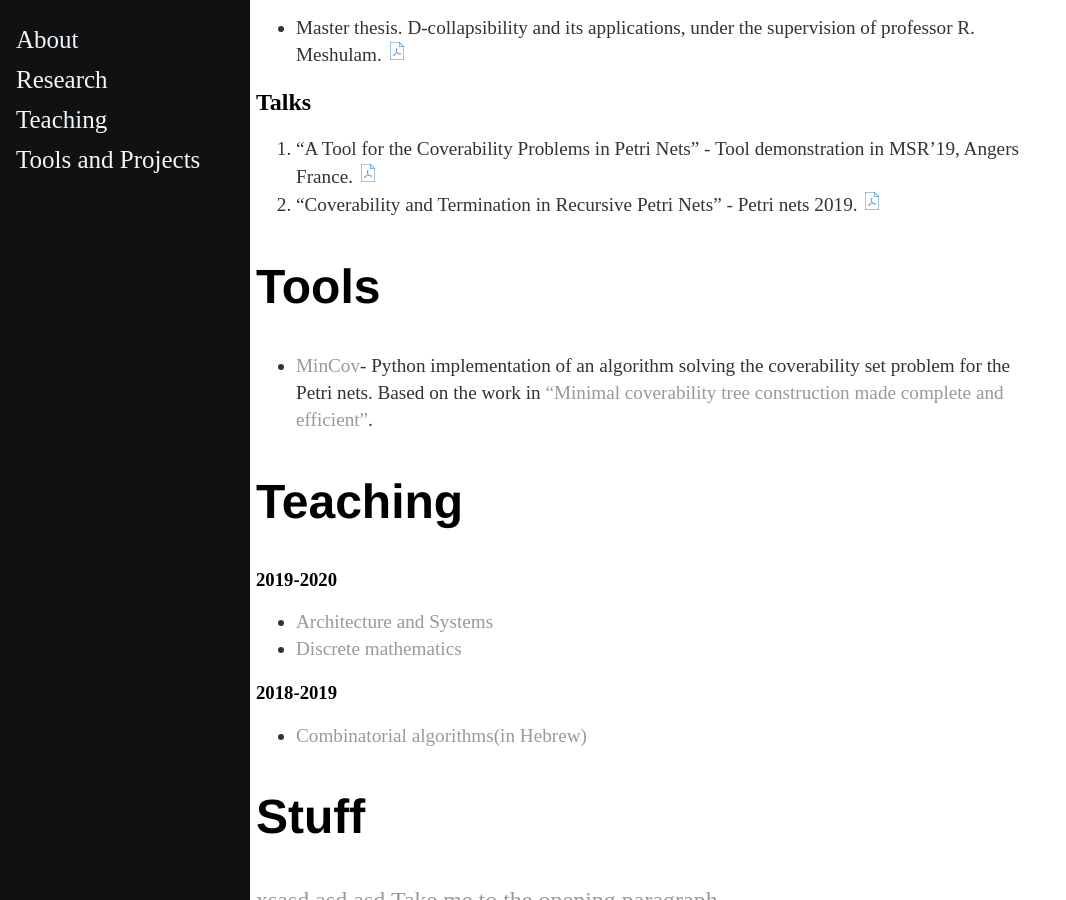
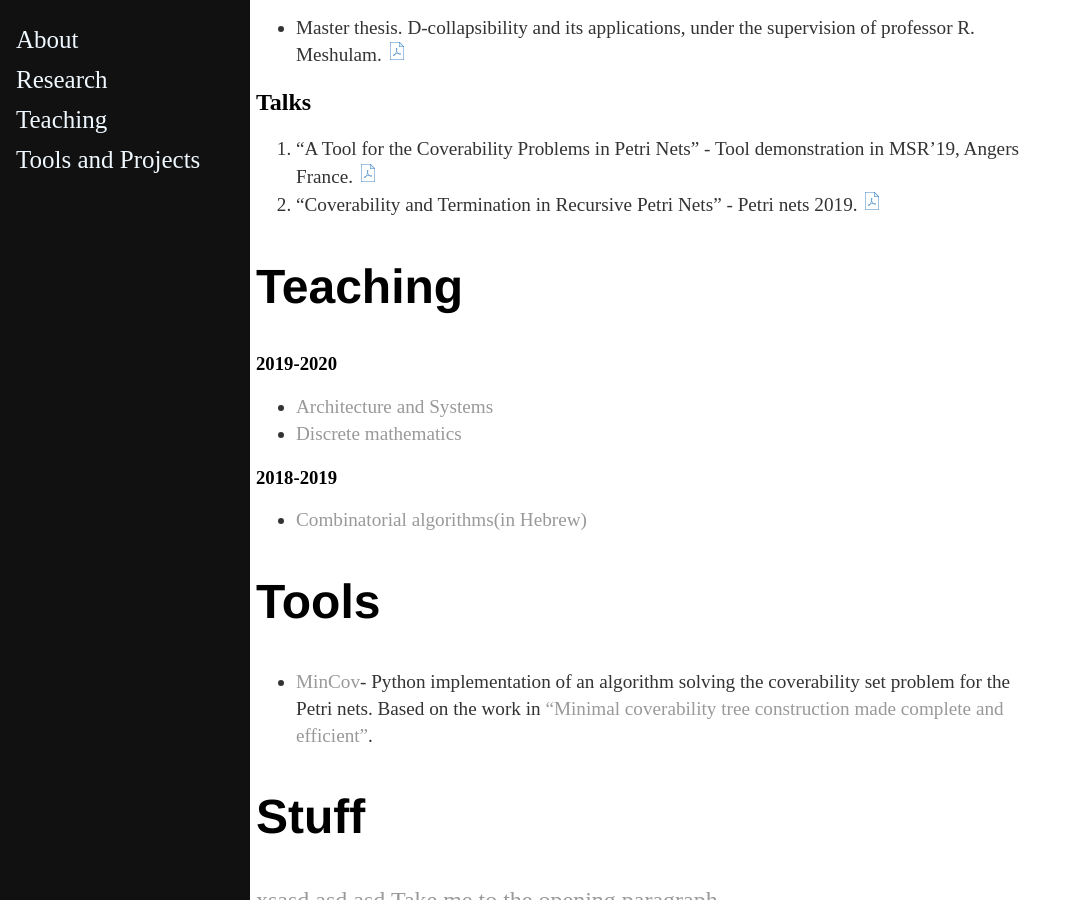
Before and after one commit to IgorKhm/igorkhm.github.io, a Jekyll site: the page built from index.md, in a window 1280 px wide and 900 px high, scrolled down 886 px. Shown: the whole window, without its empty margins (0-1066 px from the left). Built offline with Jekyll 4.4.1, drawn with Linux system fonts in a browser that asks for light colours; some of the changed lines change nothing that is shown.

Commit message:
Update index.md

```diff
--- a/index.md
+++ b/index.md
@@ -30,12 +30,6 @@ I am a PhD student in the lab [LSV](https://www.lsv.fr) in ENS Paris Saclay, und
 2. "Coverability and Termination in Recursive Petri Nets" - Petri nets 2019.  <a href="/presentations/petrinet19.pdf
 "><img src="pictures/pdf.png" alt="drawing" width="20"/></a>
 
-
-# Tools
-<p id="Tools"> </p>
- + [MinCov](https://github.com/IgorKhm/MinCov)- Python implementation of an algorithm solving the coverability set problem for the Petri nets. Based on the work in <a href="/tobeadded"> "Minimal coverability tree construction made complete and efficient"</a>.
-
-
 # Teaching
 <p id="Teaching"> </p>
 
@@ -47,6 +41,12 @@ I am a PhD student in the lab [LSV](https://www.lsv.fr) in ENS Paris Saclay, und
   * [Combinatorial algorithms(in Hebrew)](/tobeadded)
 
 
+# Tools
+<p id="Tools"> </p>
+ + [MinCov](https://github.com/IgorKhm/MinCov)- Python implementation of an algorithm solving the coverability set problem for the Petri nets. Based on the work in <a href="/tobeadded"> "Minimal coverability tree construction made complete and efficient"</a>.
+
+
+
 # Stuff
   [xsasd asd asd](Teaching)
   <a href="#opening">Take me to the opening paragraph.</a>
```
